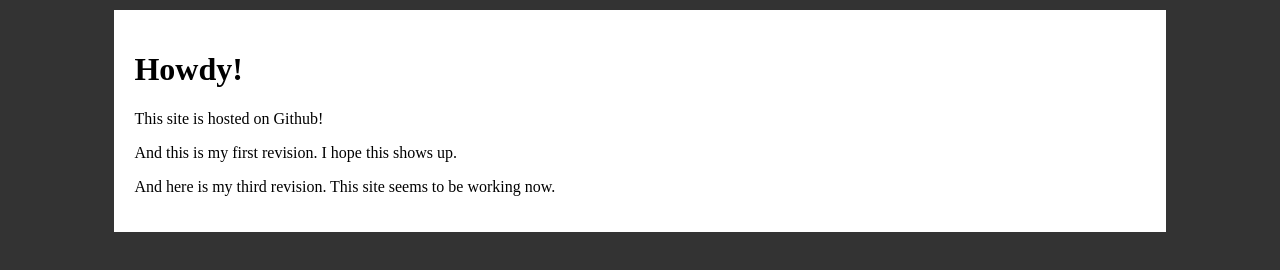
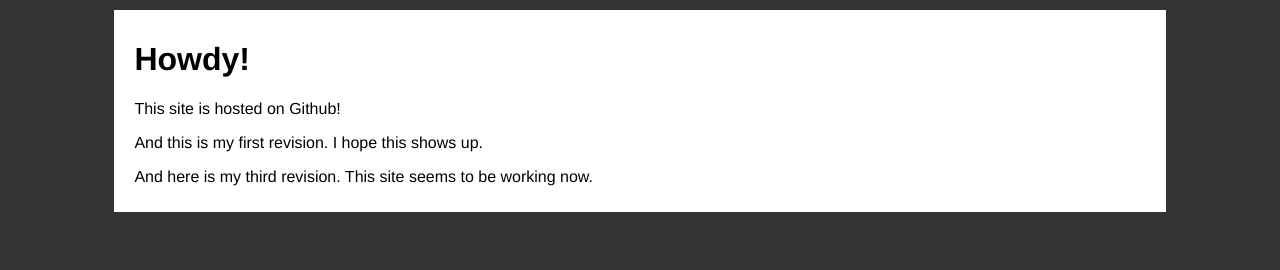
Before and after one commit to sdbritton/sdbritton.github.io, a plain HTML site: page index.html in a window 1280 px wide. Drawn offline with Linux system fonts and the light colour scheme.

Commit message:
tweaked the css style sheet
Trying to make it pretty.

```diff
--- a/css/style.css
+++ b/css/style.css
@@ -5,7 +5,8 @@ body {
 
 .content {
   background: #fff;
-  padding: 20px;
+  padding: 10px 20px;
   margin: 10px auto;
   width: 80%;
+  font-family: ariel, helvetica, sans-serif;
 }
```
